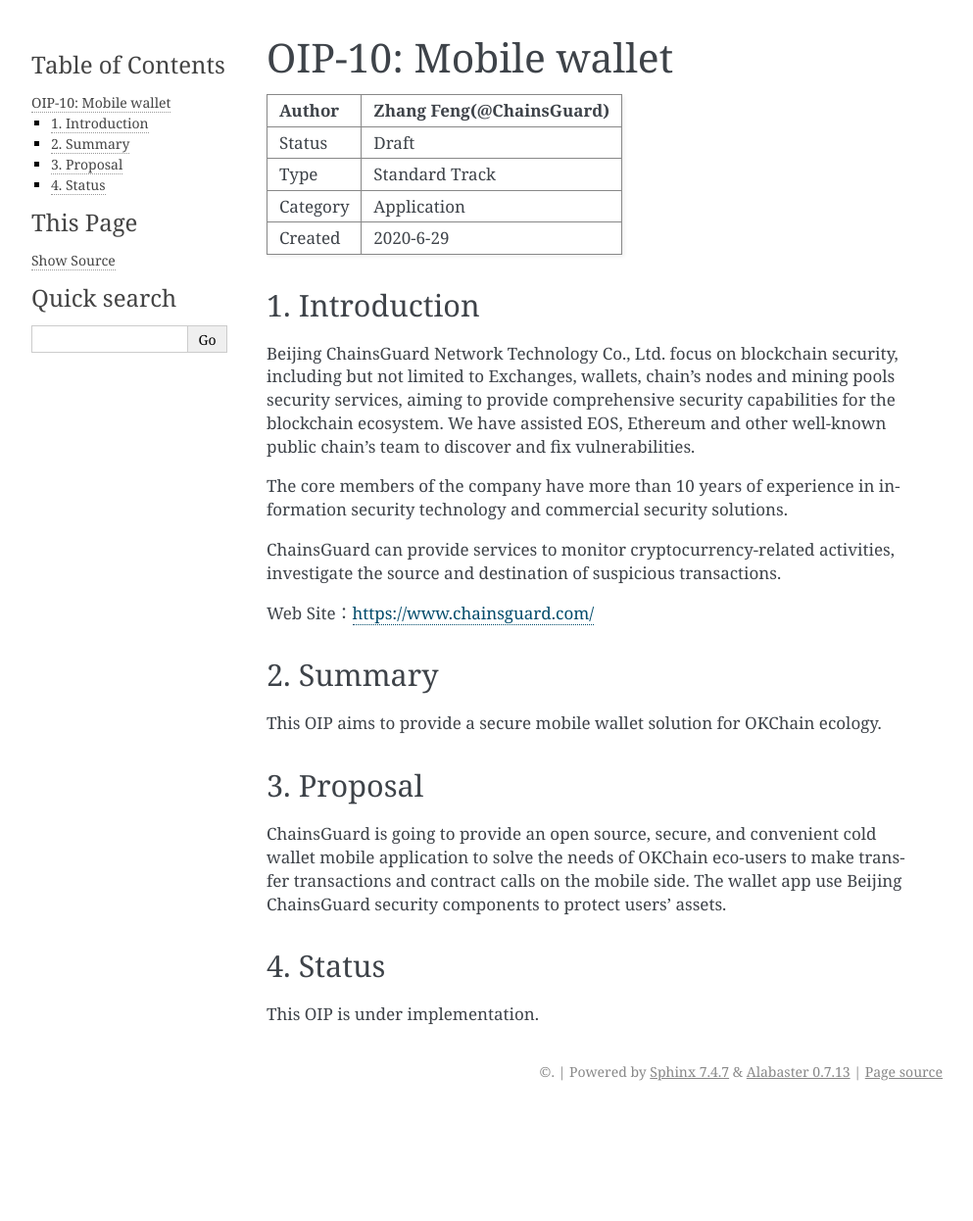
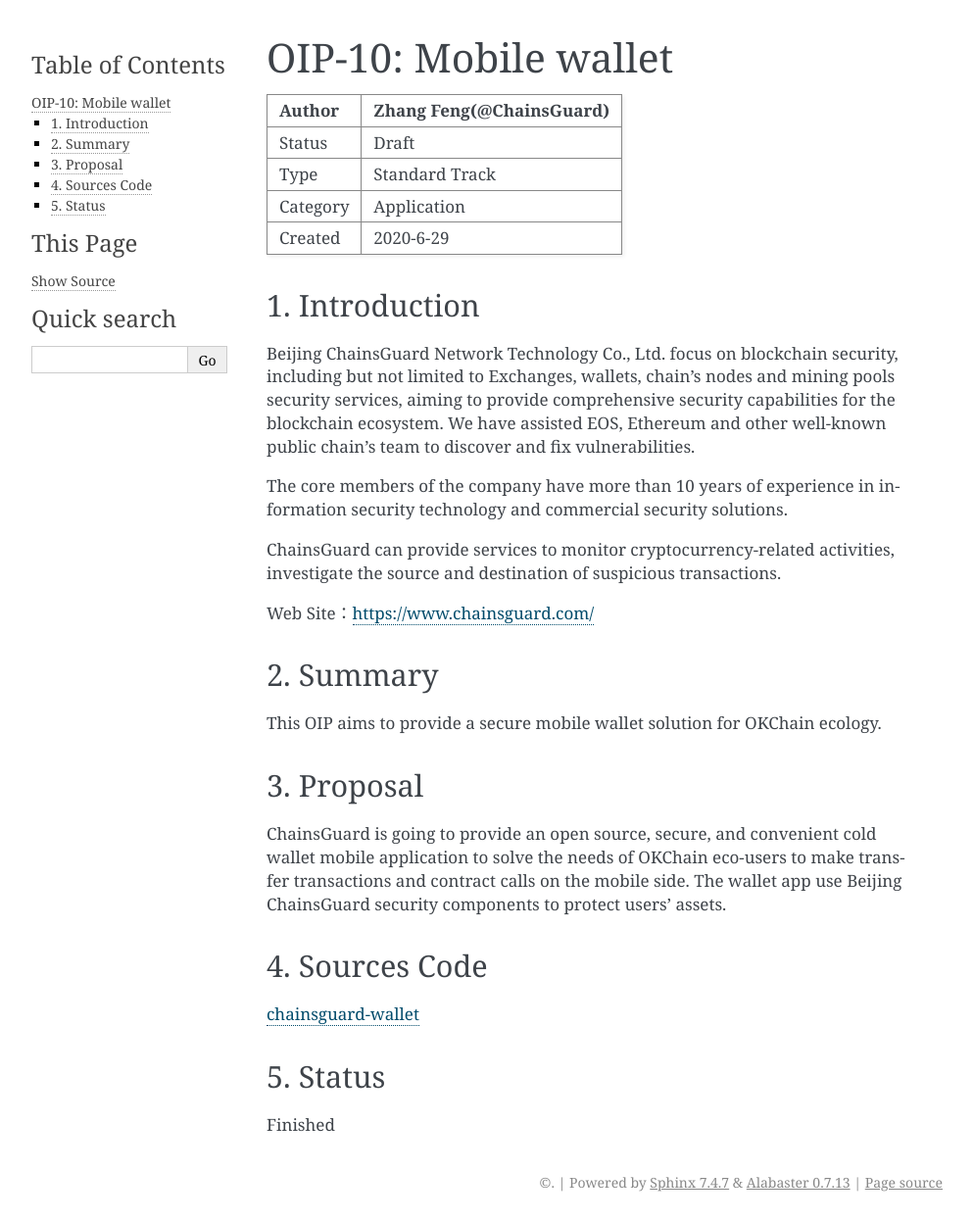
Before and after one commit to okx/KIPs, a Sphinx documentation site: the page built from docs/draft/OIP-10.md, in a window 1280 px wide. Shown: the whole page at 98% size, without its empty margins (148-1141 px from the left). Built offline with Sphinx 7.4.7, drawn with Linux system fonts in a browser that asks for light colours; before the commit the page ends 1133 px from its top, so only the background shows below that.

Commit message:
OIP-10: update proposal

```diff
--- a/docs/draft/OIP-10.md
+++ b/docs/draft/OIP-10.md
@@ -25,6 +25,9 @@
 
 ChainsGuard is going to provide an open source, secure, and convenient cold wallet mobile application to solve the needs of OKChain eco-users to make transfer transactions and contract calls on the mobile side. The wallet app use Beijing ChainsGuard security components to protect users' assets.
 
-## 4. Status
+## 4. Sources Code
+[chainsguard-wallet](https://github.com/i11m20n/chainsguard-wallet)
 
-This OIP is under implementation.
+## 5. Status
+
+Finished
```
